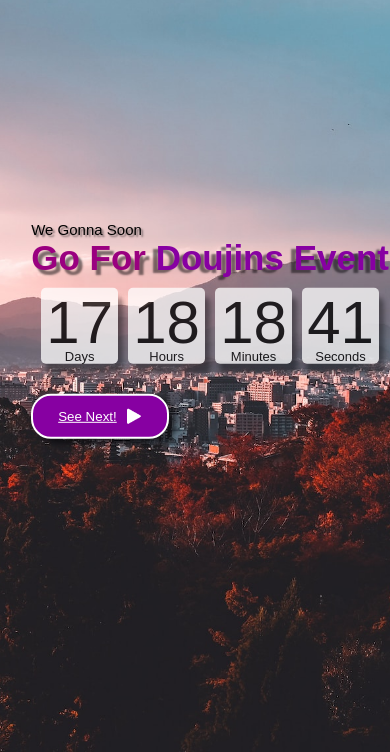
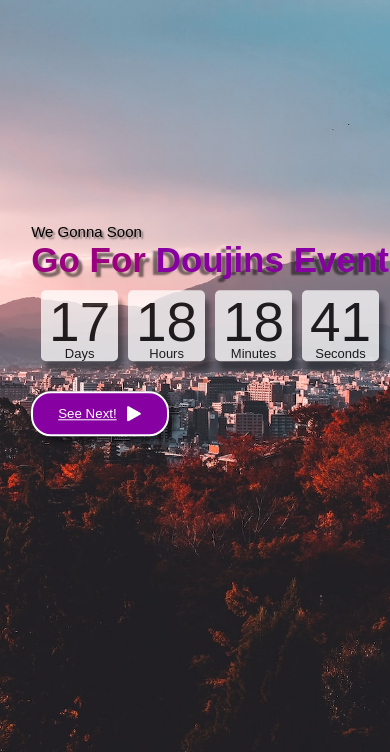
Before and after one commit to Yadzka/CountDown-Event, a plain HTML site: page index.html in a window 390 px wide. Shown: the part 92-844 px from the top of the page. Drawn offline with Linux system fonts and the light colour scheme.

Commit message:
update waktu tampilan hp

```diff
--- a/Style.css
+++ b/Style.css
@@ -167,6 +167,18 @@
     text-align: center;
     font-size: 13px;
   }
+  #days {
+    font-size: 55px;
+  }
+  #hours {
+    font-size: 55px;
+  }
+  #minutes {
+    font-size: 55px;
+  }
+  #seconds {
+    font-size: 55px;
+  }
 }
 
 .container .waifu {
```
